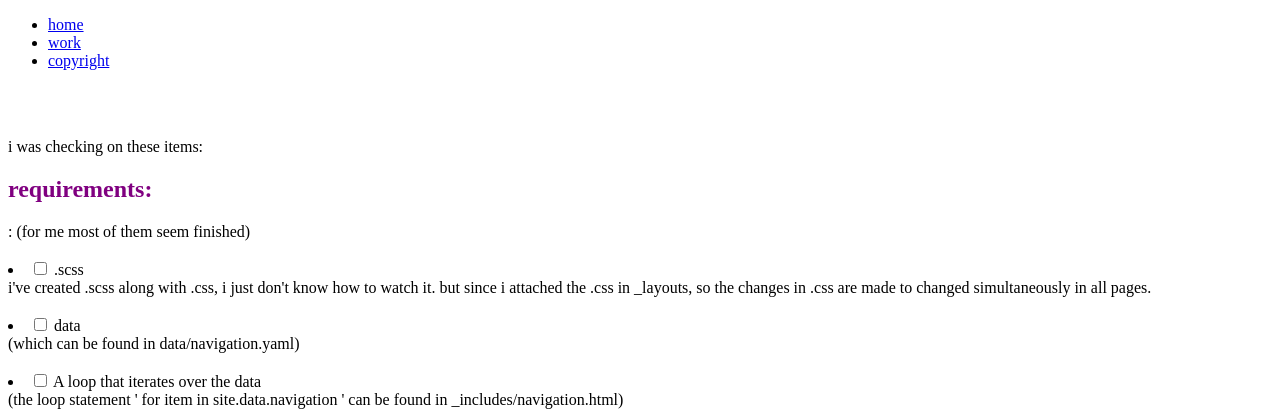
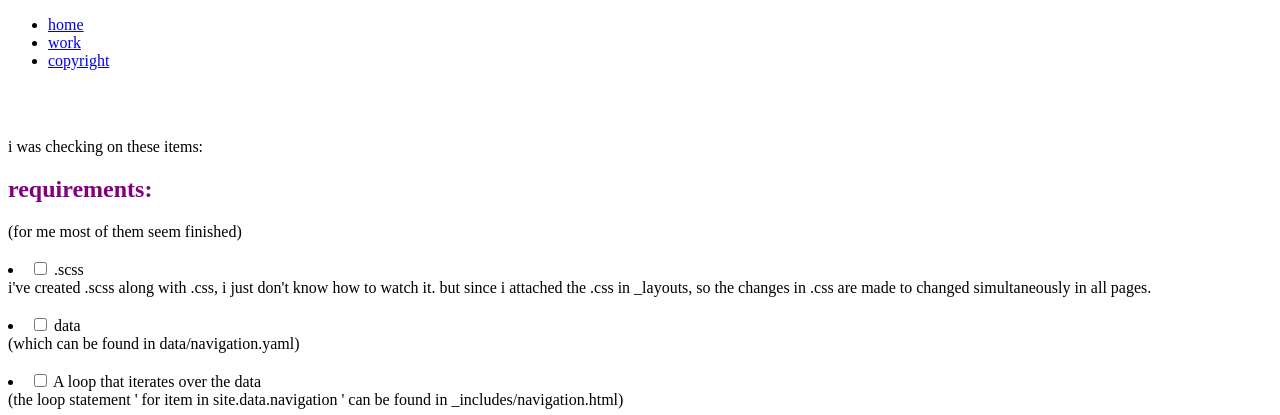
Before and after one commit to lanyixiao/WebS19, a Jekyll site: the page built from index.html, in a window 1280 px wide. Shown: the top 415 px of the page. Built offline with Jekyll 4.4.1, drawn with Linux system fonts in a browser that asks for light colours.

Commit message:
Update index.html

```diff
--- a/index.html
+++ b/index.html
@@ -6,7 +6,7 @@ permalink: /
 <br></br>
 
 <p>i was checking on these items: </p>
-<h2 style="color:purple;"> requirements: </h2>:
+<h2 style="color:purple;"> requirements: </h2>
 (for me most of them seem finished)
 
 <br></br>
```
